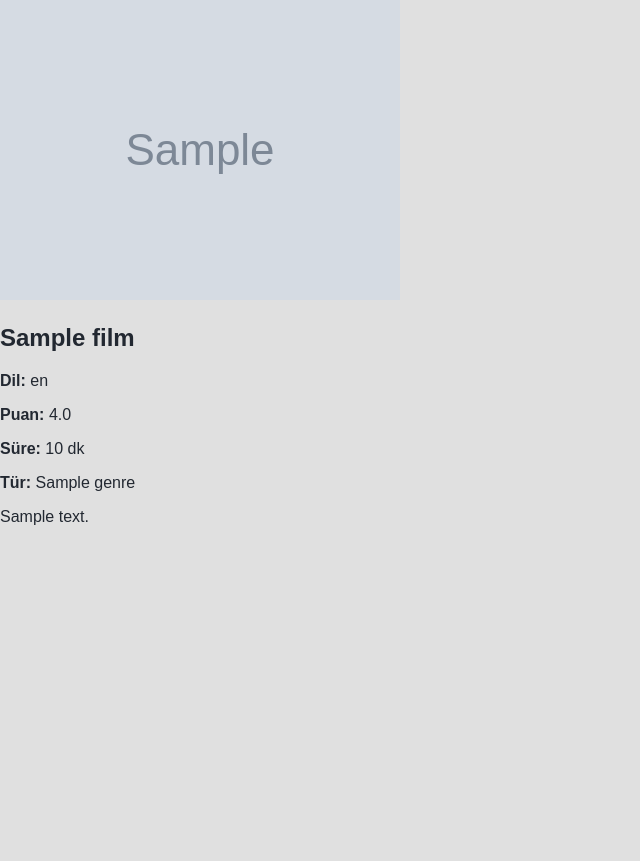
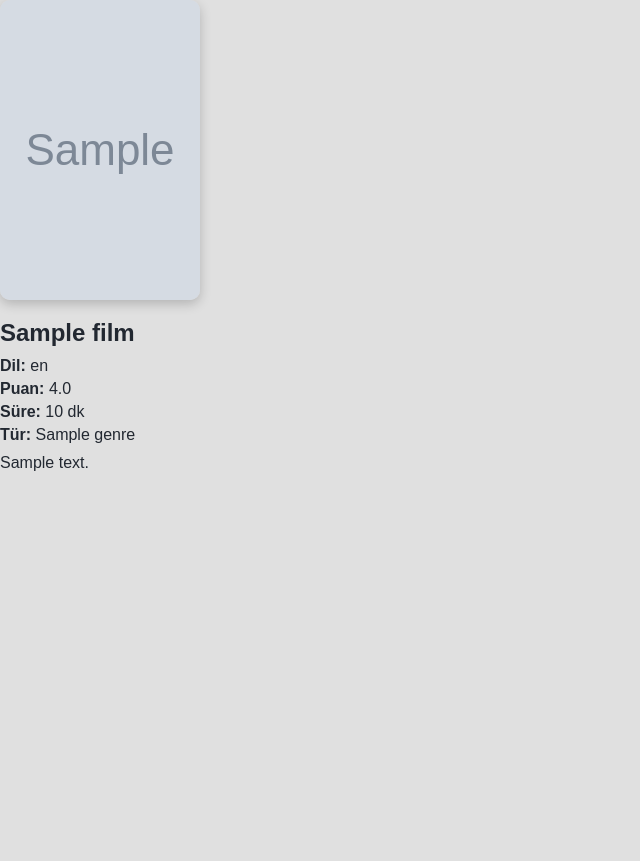
Before and after one commit to erencellk/MovieSlot, a Django app: page /film/info/1/ in a window 1280 px wide. Shown: the whole page, without its empty margins (0-640 px from the left). After the commit the page ends 471 px from the top, so only its background shows below. Run offline with Django 5.2, Linux system fonts and the light colour scheme; tables that the repository leaves empty hold one stand-in row (values such as "Sample post"); grey boxes marked "Sample" are stand-in pictures.

Commit message:
manage css file...

```diff
--- a/films/static/films/style.css
+++ b/films/static/films/style.css
@@ -32,9 +32,6 @@
 }
 
 
-
-
-
 .liste-menu a {
 
     font-weight: 500;
@@ -51,7 +48,7 @@
 
 .liste-menu a:hover {
 
-    color:white;
+    color: white;
     border-radius: 8px;
 
     transform: scale(1.2);
@@ -139,8 +136,6 @@
 }
 
 
-
-
 .auth-buttons {
     display: flex;
     gap: 12px;
@@ -170,7 +165,9 @@
     text-align: center;
 
 }
-@media (max-width: 768px) {  /* responsive tasarım icin*/
+
+@media (max-width: 768px) {
+    /* responsive tasarım icin*/
     .liste-menu {
         flex-direction: column;
         align-items: flex-start;
@@ -191,3 +188,32 @@
         width: 100%;
     }
 }
+
+.filminfo-afis{
+
+    width: 200px;
+    height: 300px;
+    object-fit: cover;
+    border-radius: 10px;
+    box-shadow: 0 4px 12px rgba(0, 0, 0, 0.2);
+
+
+}
+
+.film-detay-kart{
+    display: flex;
+    gap: 30px;
+    align-items: flex-start;
+    flex-wrap: wrap;
+    margin-bottom: 30px;
+}
+
+.film-bilgi p{
+    margin: 5px 0;
+    font-size: 16px;
+}
+.film-title{
+    font-size: 24px;
+    margin-top: 15px;
+    margin-bottom: 10px;
+}
```
Lines whose indentation alone changed are shown as unchanged.
